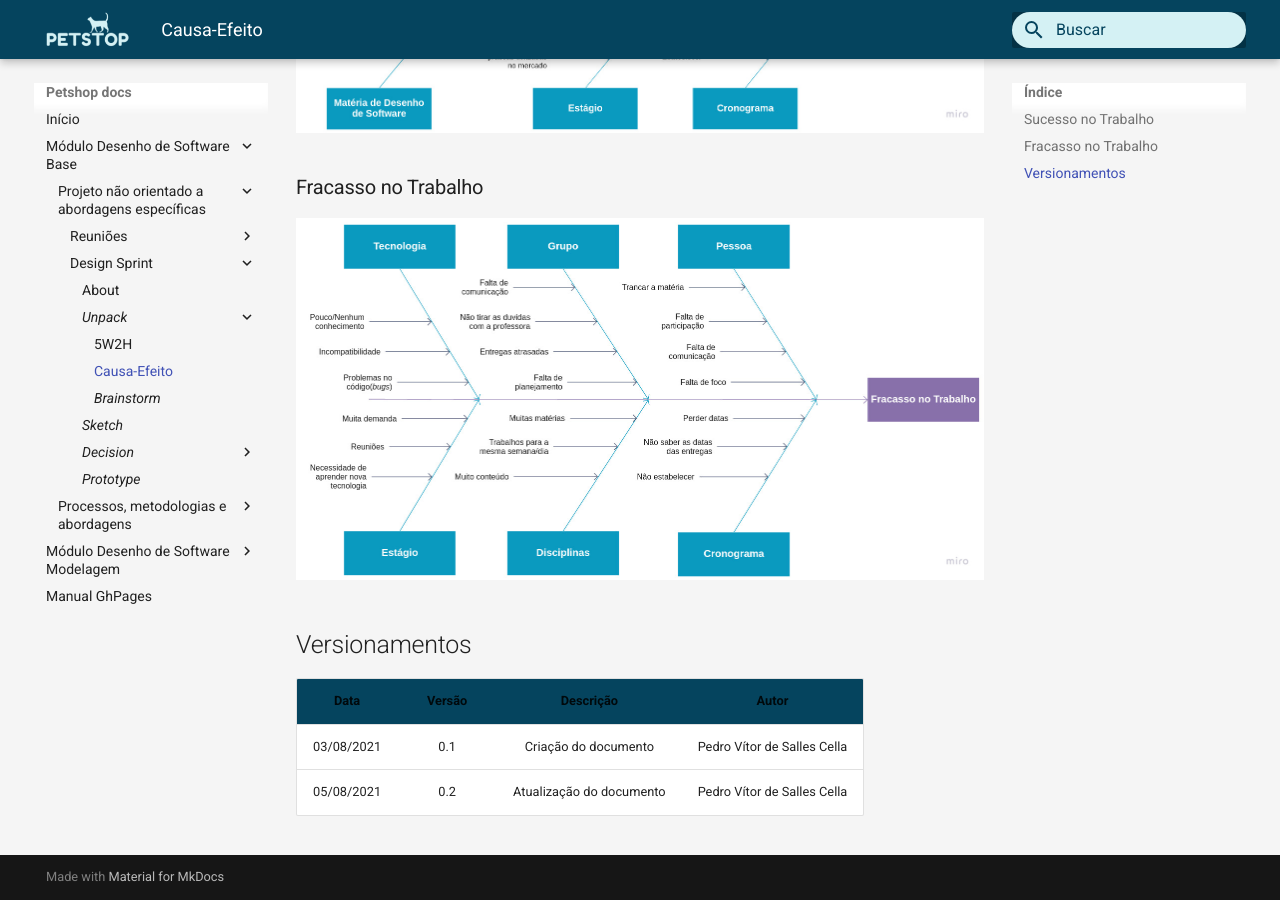
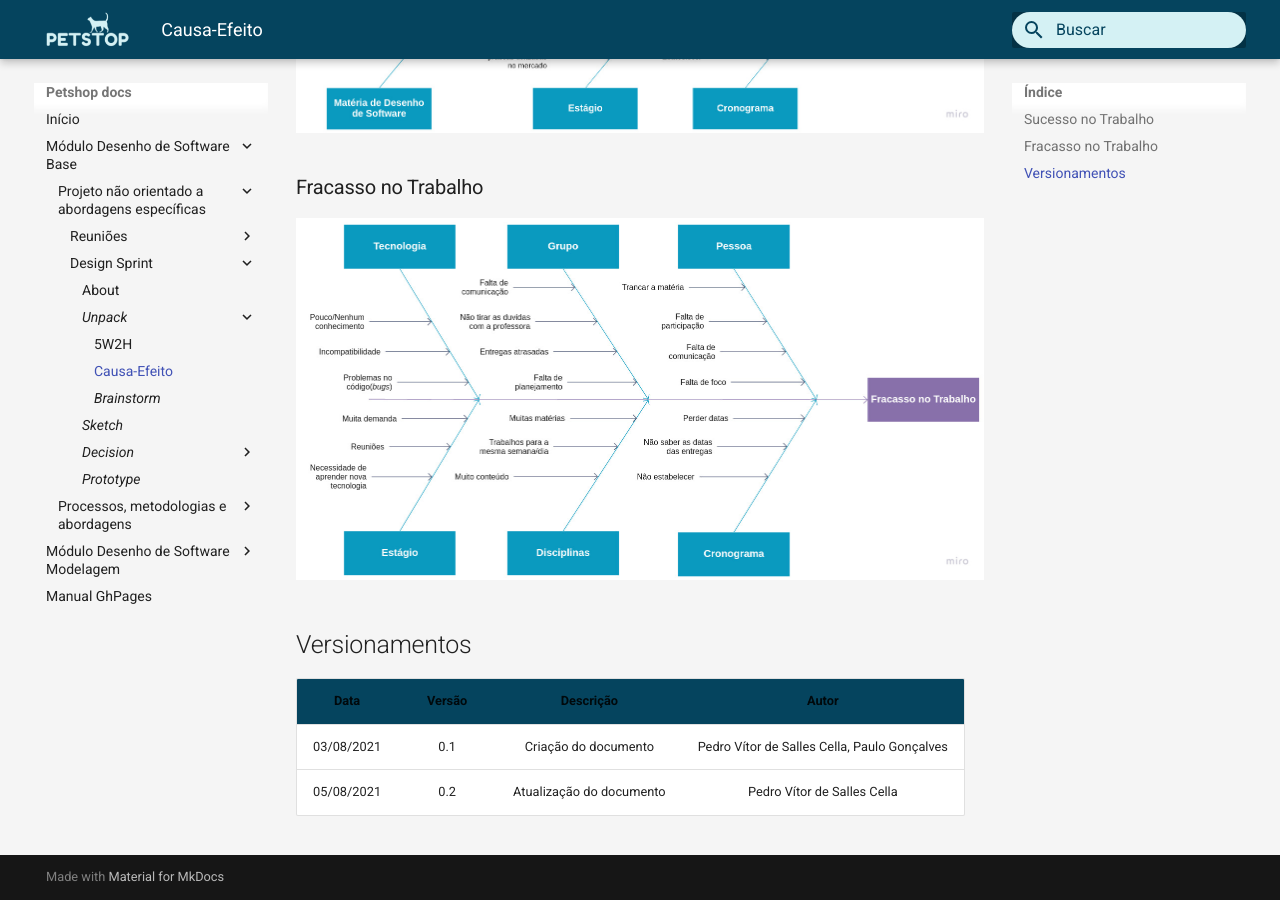
Before and after one commit to UnBArqDsw2021-1/2021.1_G3_PetStop_docs, an MkDocs documentation site: the page built from docs/artefatos/causa-efeito.md, in a window 1280 px wide and 900 px high, scrolled down 693 px. Built offline with MkDocs 1.6.1 and Material for MkDocs 9.7.7, drawn with Linux system fonts in a browser that asks for light colours.

Commit message:
atualizacao versionamento causa-efeito

```diff
--- a/docs/artefatos/causa-efeito.md
+++ b/docs/artefatos/causa-efeito.md
@@ -12,5 +12,5 @@
 
 |Data|Versão|Descrição|Autor|
 |:--------:|:---:|:-------------------: |:-----------------------:|
-|03/08/2021| 0.1 | Criação do documento | Pedro Vítor de Salles Cella |
+|03/08/2021| 0.1 | Criação do documento | Pedro Vítor de Salles Cella, Paulo Gonçalves |
 |05/08/2021| 0.2 | Atualização do documento | Pedro Vítor de Salles Cella |
```
